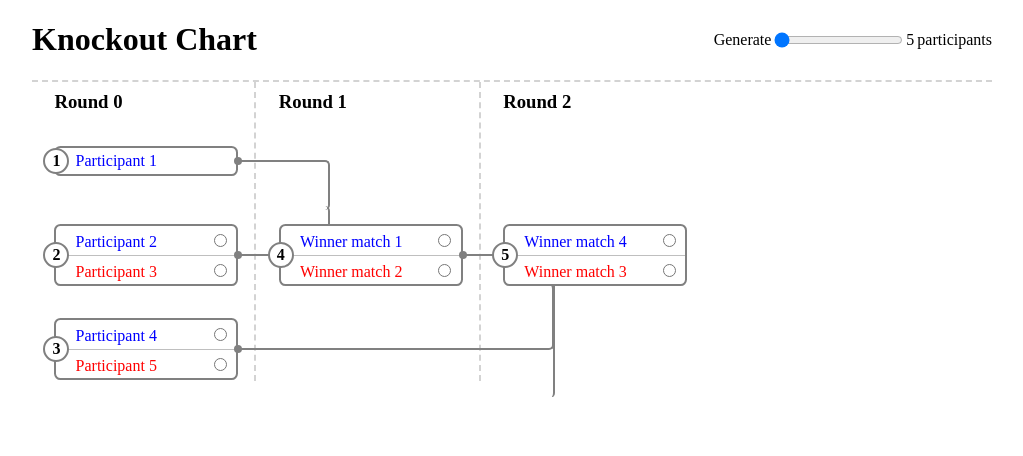
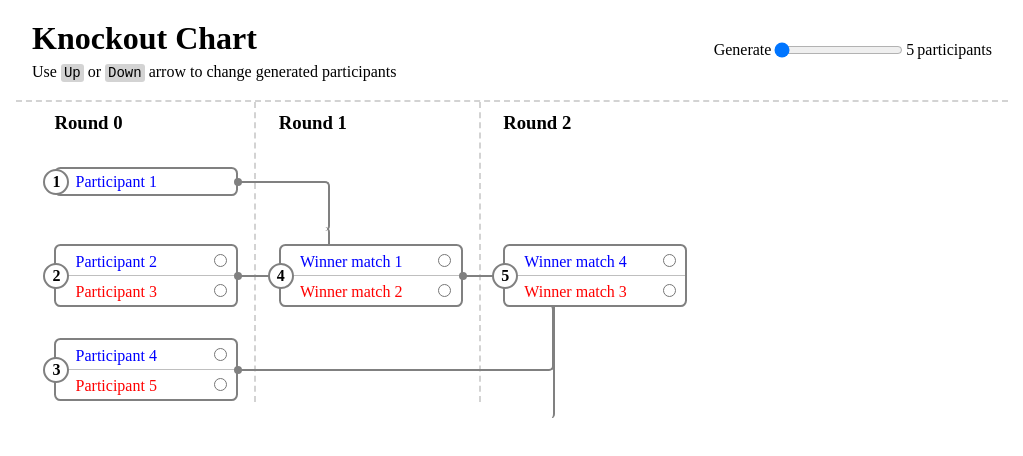
Before and after one commit to feryardiant/poc-brackets, a website: page index.html in a window 1280 px wide. Shown: the whole page, without its empty margins (128-1151 px from the left). Drawn offline with Linux system fonts and the light colour scheme.

Commit message:
chore: add ability to change parties using arrow keys
Signed-off-by: Fery Wardiyanto <ferywardiyanto@gmail.com>

```diff
--- a/index.html
+++ b/index.html
@@ -8,11 +8,14 @@
 </head>
 <body>
     <header class="container">
-        <h1>Knockout Chart</h1>
+        <div>
+            <h1>Knockout Chart</h1>
+            <p>Use <kbd>Up</kbd> or <kbd>Down</kbd> arrow to change generated participants</p>
+        </div>
 
         <div id="slider">
             <label for="">Generate</label>
-            <input type="range" name="range" min="5" max="50" value="5">
+            <input id="range" type="range" name="range" min="5" max="50" value="5">
             <span id="value"></span>
             <span>participants</span>
         </div>
@@ -23,7 +26,7 @@
     <script type="module">
         import { init } from "./main.js";
 
-        const $range = document.getElementsByName('range')[0]
+        const $range = document.getElementById('range')
         const $value = document.getElementById('value')
         const $form = document.getElementById('form')
         const $chart = document.getElementById('chart')
@@ -33,6 +36,18 @@
             init($chart, e.target.value)
         })
 
+        document.addEventListener('keyup', (e) => {
+            if (e.key === 'ArrowUp') {
+                $range.value = Number($range.value) + 1
+            }
+
+            if (e.key === 'ArrowDown') {
+                $range.value = Number($range.value) - 1
+            }
+
+            $range.dispatchEvent(new Event('change'))
+        })
+
         $value.innerText = $range.value
         init($chart, $range.value)
     </script>
--- a/style.css
+++ b/style.css
@@ -9,11 +9,25 @@ html, body {
     margin: 0 auto;
 }
 
+kbd {
+    font-size: 14px;
+    font-family: "courier new", monospace;
+    background: lightgrey;
+    padding: 1px 3px;
+    border-radius: 3px;
+}
+
 header {
     display: flex;
     align-items: center;
     justify-content: space-between;
     border-bottom: 2px dashed lightgrey;
+    padding: 1em;
+}
+
+header h1, header p {
+    margin: 0;
+    line-height: 1.4em;
 }
 
 #slider {
```
